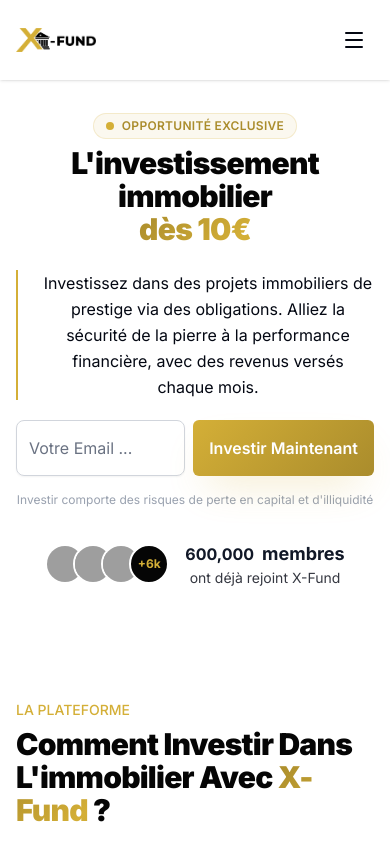
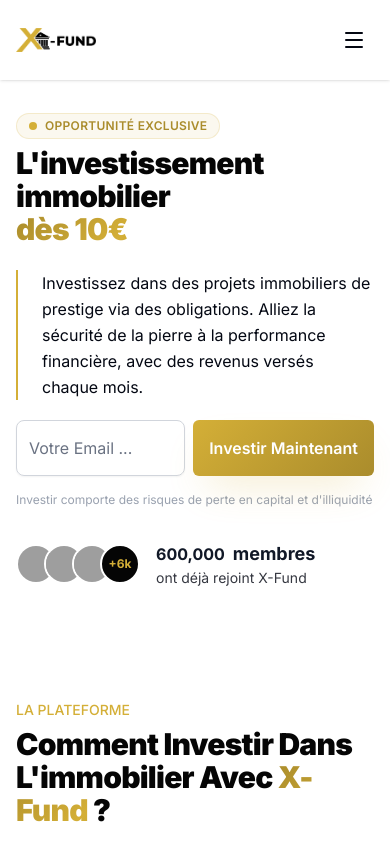
Before and after one commit to 3SPROTECH/-x-fund-web, a React (Vite) app: page / in a window 390 px wide. Shown: the top 844 px of the page. Built offline with nearby package versions, Linux system fonts and the light colour scheme; grey boxes are pictures that could not be loaded; a web font is replaced by a local one.

Commit message:
feat: aligner le contenu des sections a gauche

```diff
--- a/src/components/home/sections/HeroSection.tsx
+++ b/src/components/home/sections/HeroSection.tsx
@@ -14,9 +14,9 @@
       <div className="grid grid-cols-1 lg:grid-cols-2 gap-6 lg:gap-8 xl:gap-0 items-center">
 
         {/* Left Column: Content */}
-        {/* UPDATED: Changed 'sm:items-start sm:text-left' to 'lg:items-start lg:text-left'
-            This keeps it centered on tablets (sm & md) and only aligns left on desktop (lg+) */}
-        <div className="space-y-5 lg:pr-4 xl:pr-10 w-full flex flex-col items-center text-center lg:items-start lg:text-left">
+        {/* UPDATED: Removed 'items-center text-center' and 'lg:...' overrides.
+            Now uses 'items-start text-left' permanently. */}
+        <div className="space-y-5 lg:pr-4 xl:pr-10 w-full flex flex-col items-start text-left">
           <div className="">
             <Badge text="Opportunité Exclusive" className="mb-2"/>
             <SectionHeading
@@ -29,9 +29,8 @@
           </div>
 
           <div className="space-y-4 w-full">
-            {/* UPDATED: Changed 'sm:justify-start' to 'lg:justify-start'
-                to keep the form centered on tablets */}
-            <div className="w-full max-w-none flex justify-center lg:justify-start">
+            {/* UPDATED: Removed 'justify-center'. Now always 'justify-start'. */}
+            <div className="w-full max-w-none flex justify-start">
                 <InvestForm />
             </div>
             <p className="text-xs text-gray-400">
@@ -45,7 +44,6 @@
         </div>
 
         {/* Right Column: Images */}
-        {/* Kept 'hidden sm:flex' so it disappears on mobile phones but shows on tablets */}
         <div className="relative hidden sm:flex justify-center lg:justify-end items-center lg:mt-0 lg:ml-0 lg:pr-12 lap:pr-20 xl:pr-0 xl:-ml-12 ">
             <FloatingCards
             mainTitle="Villa Miami"
```
